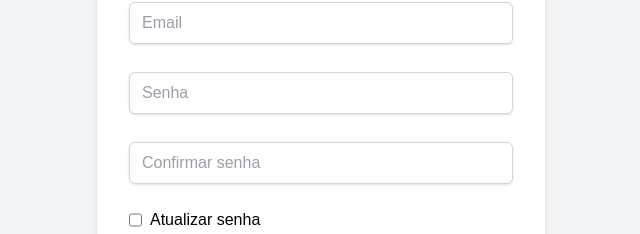
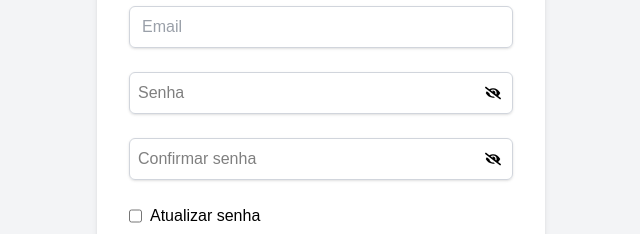
Before and after one commit to Edivaldo-Souza/Code-Publish, a Next.js app in the folder frontend/divulgacao_codigo/: page /user in a window 1280 px wide. Shown: the part 294-528 px from the top of the page, without its empty margins (319-959 px from the left). Built offline with nearby package versions, Linux system fonts and the light colour scheme; no server answers.

Commit message:
adicao de alternador de visualizacao

```diff
--- /dev/null
+++ b/frontend/divulgacao_codigo/src/components/PasswordInput.tsx
@@ -0,0 +1,31 @@
+import React, { useState } from 'react';
+import { FaEye, FaEyeSlash } from 'react-icons/fa';
+
+type PasswordInputProps = React.InputHTMLAttributes<HTMLInputElement>;
+
+export function PasswordInput(props: PasswordInputProps) {
+    const [showPassword, setShowPassword] = useState(false);
+
+  const toggleVisibility = () => {
+    setShowPassword(!showPassword);
+  };
+
+  return (
+    <div className="relative w-full">
+      <input
+        {...props}
+        type={showPassword ? 'text' : 'password'}
+        className="w-full rounded-md border border-gray-300 p-2 pr-10 shadow-sm focus:border-blue-500 focus:outline-none focus:ring-1 focus:ring-blue-500"
+      />
+
+      <button
+        type="button"
+        onClick={toggleVisibility}
+        className="absolute inset-y-0 right-0 flex items-center pr-3"
+        aria-label={showPassword ? 'Ocultar senha' : 'Mostrar senha'}
+      >
+        {showPassword ? <FaEye/> : <FaEyeSlash/>}
+      </button>
+    </div>
+  );
+}
--- a/frontend/divulgacao_codigo/src/components/User.tsx
+++ b/frontend/divulgacao_codigo/src/components/User.tsx
@@ -7,6 +7,7 @@ import Link from 'next/link';
 import { useRouter } from 'next/navigation';
 import { useState, ChangeEvent, FormEvent, useEffect } from 'react';
 import toast from 'react-hot-toast';
+import { PasswordInput } from './PasswordInput';
 
 interface FormData {
   nome: string;
@@ -66,7 +67,7 @@ export default function UserDataPage({update}:UserDataPageProps) {
   };
 
   const handleCheckbox = (e: ChangeEvent<HTMLInputElement>) => {
-    setUpdatePassword(e.target.checked)
+    setUpdatePassword(!e.target.checked)
     console.log(updatePassword)
   }
 
@@ -115,7 +116,7 @@ export default function UserDataPage({update}:UserDataPageProps) {
             const requestForm = {
                 username: formData.nome,
                 email: formData.email,
-                password: updatePassword ? formData.senha : ''
+                password: updatePassword ? formData.senha : null
             }
 
             let response;
@@ -183,7 +184,7 @@ export default function UserDataPage({update}:UserDataPageProps) {
           </div>
 
           <div>
-            <input
+            <PasswordInput
               id="senha"
               name="senha"
               type="password"
@@ -198,7 +199,7 @@ export default function UserDataPage({update}:UserDataPageProps) {
           </div>
 
           <div>
-            <input
+            <PasswordInput
               id="confirmarSenha"
               name="confirmarSenha"
               type="password"
--- a/frontend/divulgacao_codigo/src/components/login.tsx
+++ b/frontend/divulgacao_codigo/src/components/login.tsx
@@ -7,6 +7,7 @@ import Link from 'next/link';
 import toast from 'react-hot-toast';
 import ResponseApiError from '@/types/error';
 import axios from 'axios';
+import { PasswordInput } from './PasswordInput';
 
 export default function LoginPage() {
   const [email, setEmail] = useState('');
@@ -74,7 +75,7 @@ export default function LoginPage() {
           />
         </div>
         <div>
-          <input
+          <PasswordInput
             id="password"
             type="password"
             value={password}
```
Also changed, not shown: 1 other file (tests, documents, lock files or other folders).
